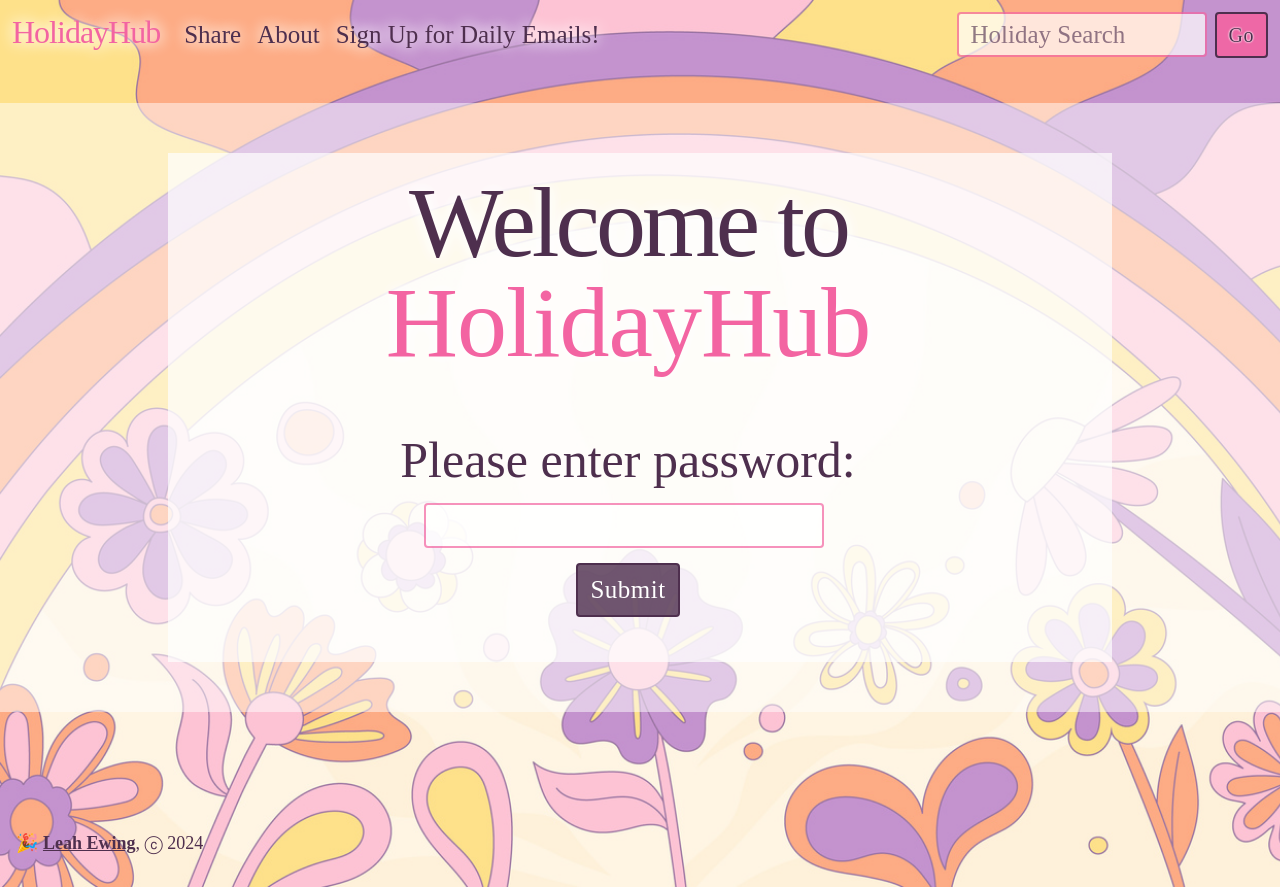
After one commit to leah-ewing/HolidayHub, a Flask app: template templates/password-screen.html in a window 1280 px wide. The commit adds this page. Run offline with Flask 3, Linux system fonts and the light colour scheme; the template is opened without the code that fills it, so the values that code supplies are empty; some web fonts are replaced.

Commit message:
add password-screen template and begin sessions in server

```diff
--- a/server.py
+++ b/server.py
@@ -1,4 +1,4 @@
-from flask import Flask, render_template, request, redirect, jsonify
+from flask import Flask, render_template, request, redirect, jsonify, session
 from jinja2 import StrictUndefined
 import crud, controller
 import os, sys
@@ -21,22 +21,33 @@ app.jinja_env.undefined = StrictUndefined
 crud.connect_to_db(app)
 
 
+@app.route('/password-screen')
+def password_screen():
+    """ Routes to password-screen """
+
+    return render_template('password-screen.html')
+
+
 @app.route('/')
 # @freeze_time("2024-3-17") ### test
 def homepage():
     """ Routes to app homepage """
 
     try:
-        today = controller.get_current_date()
-        month_num = crud.get_month_by_name(today["month"])
-        holiday = crud.get_first_holiday_by_date(month_num, today["day"])
+        if 'user' in session:
+            today = controller.get_current_date()
+            month_num = crud.get_month_by_name(today["month"])
+            holiday = crud.get_first_holiday_by_date(month_num, today["day"])
 
-        return render_template('homepage.html',
-                                holiday = holiday.holiday_name,
-                                image = holiday.holiday_img,
-                                day = holiday.holiday_date,
-                                month_name = today["month"].capitalize(),
-                                year = today["year"])
+            return render_template('homepage.html',
+                                    holiday = holiday.holiday_name,
+                                    image = holiday.holiday_img,
+                                    day = holiday.holiday_date,
+                                    month_name = today["month"].capitalize(),
+                                    year = today["year"],
+                                    user = "user")
+        else:
+            return render_template('password-screen.html', user = None)
 
     except Exception as error:
         print(f'\n Error: {error} \n')
--- a/static/css/static.css
+++ b/static/css/static.css
@@ -1216,7 +1216,8 @@ button:focus,
 }
 
 #error-inner-row,
-#unsubscribe-inner-row {
+#unsubscribe-inner-row,
+#password-inner-row {
     display: flex;
     place-items: center;
     max-width: 80%;
@@ -1261,7 +1262,9 @@ button:focus,
     margin: 10px;
 }
 
-#oh-no-text {
+#oh-no-text,
+#welcome-text {
+    text-align: center;
     font-size: 65px;
     line-height: 55px;
     font-weight: 600;
@@ -1269,7 +1272,8 @@ button:focus,
     text-shadow: var(--thin-text-shadow);
 }
 
-#oh-no {
+#oh-no,
+#welcome-text {
     font-family: var(--title-font);
     text-shadow: var(--thick-text-shadow);
     font-size: 120px;
@@ -1282,10 +1286,6 @@ button:focus,
     text-align: center;
     padding-top: 50px;
     padding-bottom: 15px;
-}
-
-#oh-no-text {
-    text-align: center;
 }
 
 
@@ -1339,3 +1339,47 @@ button:focus,
     color: rgb(78, 47, 78);
     font-weight: 600;
 }
+
+
+
+
+
+/* Password Page */
+#welcome-text {
+    font-family: var(--main-font);
+    color: var(--dark-purple);
+    letter-spacing: -4px;
+    font-size: 100px;
+    line-height: 100px;
+}
+
+#welcome-text span {
+    letter-spacing: -1px;
+    font-family: var(--title-font);
+    font-size: 100px;
+}
+
+#password-outer-row {
+    padding: 50px;
+    margin-top: -25px;
+    margin-bottom: -40px;
+}
+
+#password-inner-row {
+    padding: 20px;
+}
+
+#password-form label {
+    margin-bottom: 5px;
+    font-size: 50px;
+}
+
+#password-form input {
+    margin-bottom: 15px;
+    width: 400px;
+    text-align: center;
+}
+
+#password-form button {
+    margin-bottom: 25px;
+}
--- a/templates/base.html
+++ b/templates/base.html
@@ -29,6 +29,7 @@
       {% endblock %}
     </title>
 
+    {% if user != None %}
       <nav class="navbar container-fluid navbar-expand-lg" id="navbar">
         <ul class="navbar-nav me-auto">
           <li class="nav-item">
@@ -48,11 +49,15 @@
             <a class="nav-link pointer-cursor" id="popup-button">Sign Up for Daily Emails!</a>
           </li>
         </ul>
+
+        <!-- SEARCH BAR -->
         <form class="d-flex" role="search" action="/get-search-term" method="GET">
           <input class="form-control me-2" name="search-term" type="search" placeholder="Holiday Search" aria-label="Search" autocomplete="off" required/>
           <button class="btn submit-search" type="submit"><text>Go</text></button>
         </form>
       </nav>
+
+    {% endif %}
 
     <!-- POP-UPS -->
 
--- a/templates/homepage.html
+++ b/templates/homepage.html
@@ -33,6 +33,9 @@
               <b>
                 {{holiday}}!
               </b>
+
+              <br>
+              <a href="/password-screen">test link</a>
             </text>
 
             <div id="learn-more-button-span">
--- /dev/null
+++ b/templates/password-screen.html
@@ -0,0 +1,37 @@
+{% extends 'base.html' %}
+
+<title>
+    {% block title %}Error{% endblock %}
+</title>
+
+{% block body %}
+
+<body>
+    <div class="width-100 grid-center vh-100">
+        <div class="row grid-center width-100 outer-row" id="password-outer-row">
+            <div class="col grid-center inner-row" id="password-inner-row">
+                    <div class="row width-100" id="hey-friend-text">
+                        <text>
+                            <div class="pink-text" id="welcome-text">
+                                <text>
+                                    Welcome to <br>
+                                    <span class="pink-text">HolidayHub</span>
+                                </text>
+                            </div>
+                            <form action="/check-password" class="grid-center" method = "GET" id="password-form">
+                                <label for="password">Please enter password:</label>
+                                <input class="form-control me-2" id="password" name="password" type="pasword" autocomplete="off" required /></textarea>
+                                <button class="btn submit-password" type="submit"><text>Submit</text></button>
+                            </form>
+                        </text>
+                    </div>
+                    <div class="row" id="error-buttons">
+                        <div class="col">
+                        </div>
+                    </div>
+            </div>
+        </div>
+    </div>
+</body>
+
+{% endblock %}
```
Lines whose indentation alone changed are shown as unchanged.
